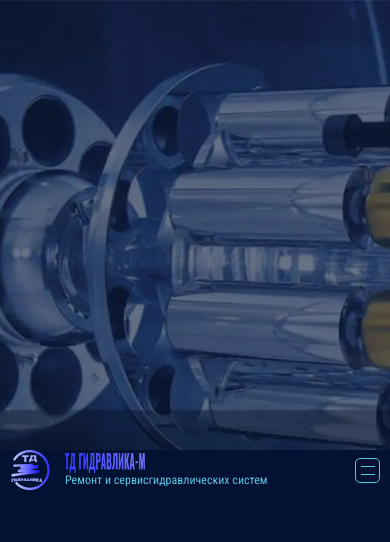
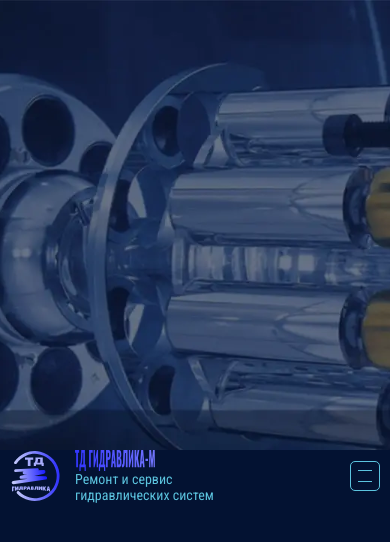
Before and after one commit to Dmitry1964/gidravlika_tech, a React (Vite) app: page / in a window 390 px wide. Shown: the top 542 px of the page. Built offline with nearby package versions, Linux system fonts and the light colour scheme.

Commit message:
Исправляет mobile version logo-block

```diff
--- a/src/features/logo-block/ui/logo-block.module.scss
+++ b/src/features/logo-block/ui/logo-block.module.scss
@@ -9,7 +9,7 @@
 
 .logo_block_img img {
   @include vp-767 {
-    width: clamp(40px, 7vw, 65px);
+    width: clamp(50px, 7vw, 65px);
   }
 }
 
@@ -27,7 +27,7 @@
     color: $color-malibu;
 
     @include vp-767 {
-      font-size: 12px;
+      font-size: 14px;
     }
   }
 
@@ -84,7 +84,7 @@
     display: block;
   }
 
-  @include vp-567 {
-    display: none;
-  }
+  // @include vp-567 {
+  //   display: none;
+  // }
 }
--- a/src/features/logo-block/ui/logo-block.tsx
+++ b/src/features/logo-block/ui/logo-block.tsx
@@ -21,7 +21,7 @@ const LogoBlock = () => {
               height={30}
               alt="Logo Name"
             />
-            <span>Ремонт и сервис<br className={cls.logo_block_break}/>гидравлических систем</span>
+            <span>Ремонт и сервис<br className={cls.logo_block_break}/> гидравлических систем</span>
           </div>
           <div className={cls.logo_block_contacts}>
             <div className={cls.logo_block_contacts_address}>
--- a/src/shared/button-menu/ui/button-menu.module.scss
+++ b/src/shared/button-menu/ui/button-menu.module.scss
@@ -1,8 +1,8 @@
 @use 'src/styles/variables.scss' as *;
 
 .button_menu {
-    width: 25px;
-    height: 25px;
+    width: 30px;
+    height: 30px;
     background: transparent;
     border: 1px solid $color-malibu;
     border-radius: 5px;
@@ -21,9 +21,9 @@ left: calc(50% - 7px);
 }
 
 .button_menu::before {
-    top: 7px;
+    top: 8px;
 }
 
 .button_menu::after {
-    bottom: 7px;
+    bottom: 8px;
 }
```
